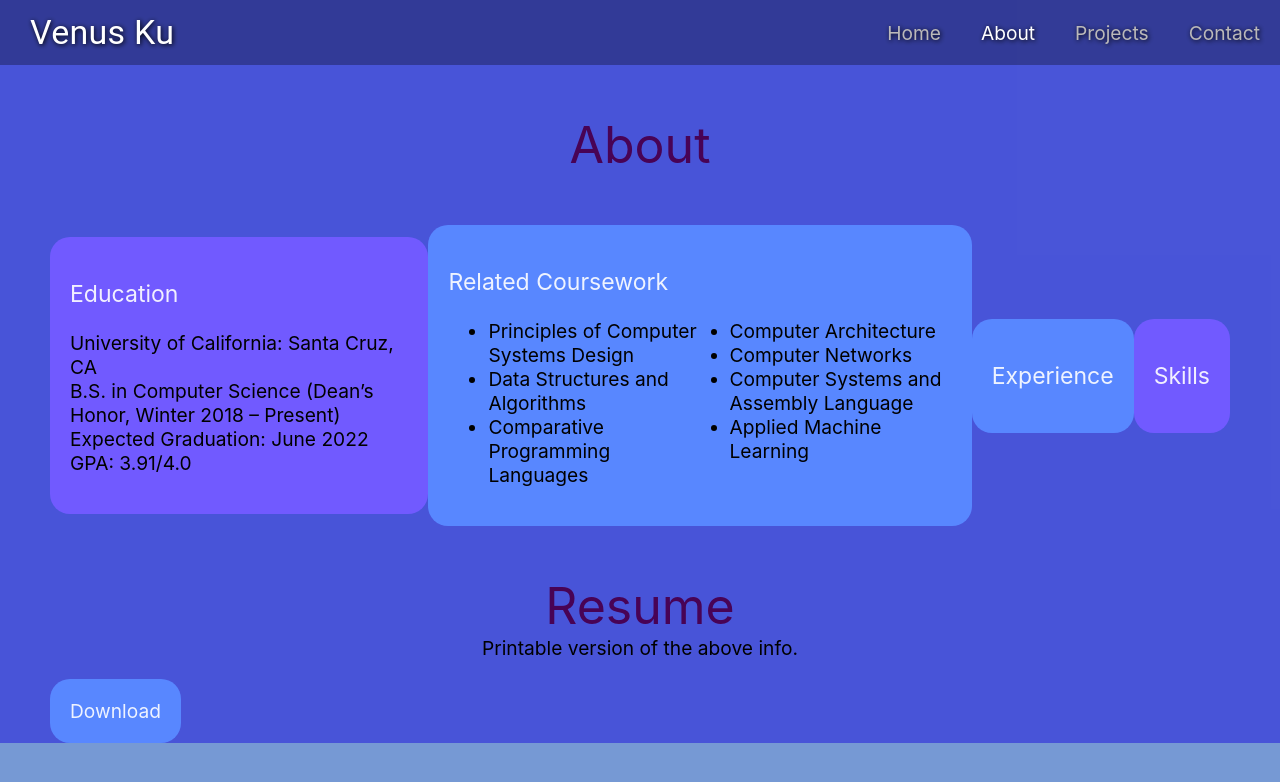
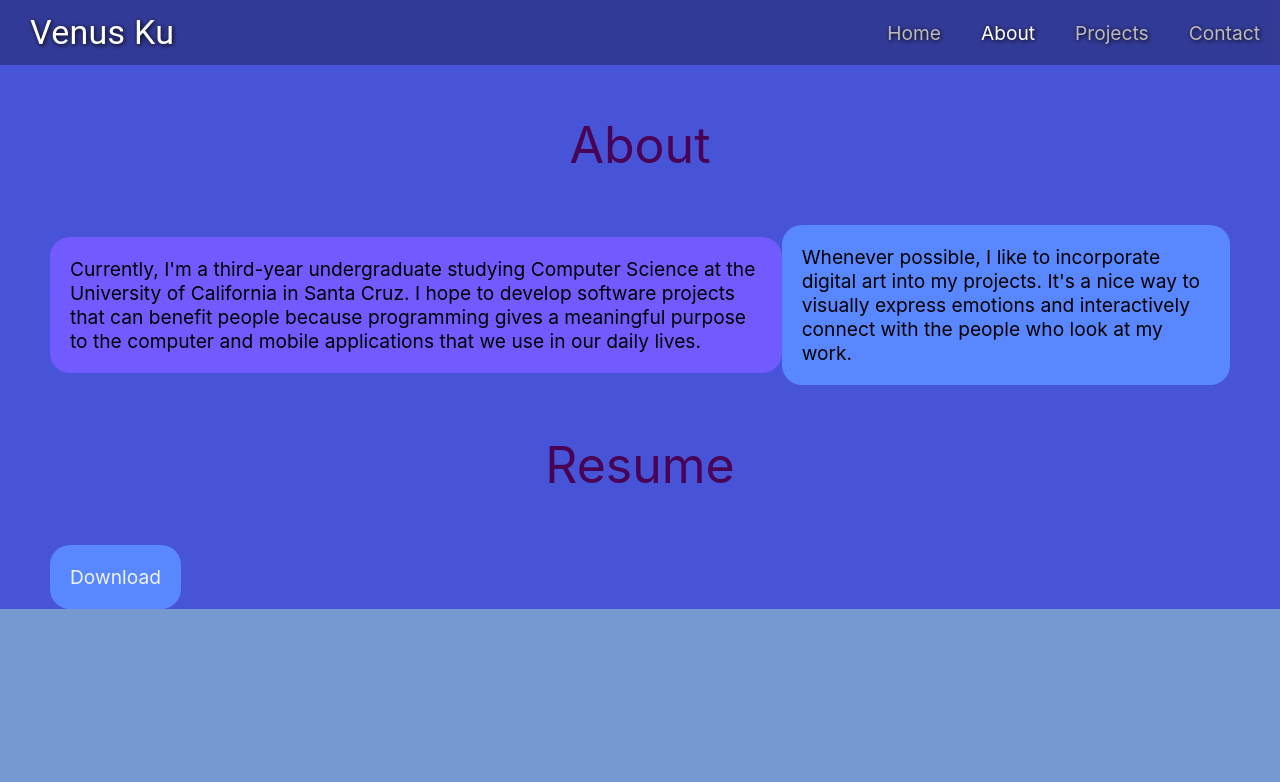
Before and after one commit to venuswku/venuswku.github.io, a React (Create React App) app: page /about in a window 1280 px wide. Shown: the top 782 px of the page. Built offline with nearby package versions, Linux system fonts and the light colour scheme.

Commit message:
changed info on about page

```diff
--- a/src/Pages/About.css
+++ b/src/Pages/About.css
@@ -22,18 +22,9 @@
     color: rgba(255, 255, 255, 0.9);
 }
 
-ul {
-    columns: 2;
-}
-
 .resume-content {
     display: flex;
     align-items: flex-start;
-}
-
-.resume-description {
-    margin-top: -50px;
-    text-align: center;
 }
 
 .download {
--- a/src/Pages/About.js
+++ b/src/Pages/About.js
@@ -7,34 +7,16 @@ function About() {
             <p className="about-heading">About</p>
             <div className="about-content">
                 <div className="purple-section">
-                    <p className="about-section">Education</p>
-                    <p>University of California: Santa Cruz, CA<br/>
-                        B.S. in Computer Science (Dean’s Honor, Winter 2018 – Present)<br/>
-                        Expected Graduation: June 2022<br/>
-                        GPA: 3.91/4.0
-                    </p>
+                    Currently, I'm a third-year undergraduate studying Computer Science at the University of California in Santa Cruz.
+                    I hope to develop software projects that can benefit people
+                    because programming gives a meaningful purpose to the computer and mobile applications that we use in our daily lives.
                 </div>
                 <div className="blue-section">
-                    <p className="about-section">Related Coursework</p>
-                    <ul>
-                        <li>Principles of Computer Systems Design</li>
-                        <li>Data Structures and Algorithms</li>
-                        <li>Comparative Programming Languages</li>
-                        <li>Computer Architecture</li>
-                        <li>Computer Networks</li>
-                        <li>Computer Systems and Assembly Language</li>
-                        <li>Applied Machine Learning</li>
-                    </ul>
-                </div>
-                <div className="blue-section">
-                    <p className="about-section">Experience</p>
-                </div>
-                <div className="purple-section">
-                    <p className="about-section">Skills</p>
+                    Whenever possible, I like to incorporate digital art into my projects.
+                    It's a nice way to visually express emotions and interactively connect with the people who look at my work.
                 </div>
             </div>
             <p className="about-heading">Resume</p>
-            <p className="resume-description">Printable version of the above info.</p>
             <div className="resume-content">
                 <div className="blue-section">
                     <p className="download">Download</p>
--- a/src/Pages/Home.css
+++ b/src/Pages/Home.css
@@ -79,7 +79,7 @@
     color: #480355;
     font-size: 100px;
     display: flex;
-    justify-content: center;    /* make text and icon in center of home-title flexbox */
+    justify-content: center;    /* make text and icon in center of home-heading flexbox */
     align-items: center;    /* make main axis of text and icon align in center */
     /* text-shadow: 1px 1px 5px #000000; */
     margin-top: -250px;
@@ -88,7 +88,12 @@
 }
 
 .intro {
-    display: inline-block;
+    display: flex;
+    justify-content: center;
+}
+.intro-content {
+    width: 50%;
+    /* display: inline-block; */
     background: #715AFF;
     padding: 20px;
     border-radius: 20px;
--- a/src/Pages/Home.js
+++ b/src/Pages/Home.js
@@ -22,18 +22,15 @@ const Home = () => {
             <div className="cloud cloud3"></div>
             <div className="home-heading">Welcome!<SentimentSatisfiedRounded className={classes.smileIcon}/></div>
             <div className="intro">
-                Hello! I'm Venus, a third-year undergraduate student studying Computer Science at the University of California in Santa Cruz.
-                <br/>
-                I have a passion for creating meaningful projects that can benefit people in any way possible.
+                <p className="intro-content">Hello, I'm Venus! I have a passion for combining creativity and programming to create meaningful projects that can benefit people.</p>
             </div>
-
             <div className="wave-background">
                 <div className="dive" onClick={scrollToOcean}>Dive in to explore more!</div>
                 <div className="wave"></div>
                 <div className="website-guide">
                     <NavLink exact to="/about" className="website-section" ref={oceanRef}>
                         <div className="section-name">About</div>
-                        <p className="section-description">My education, work experience, and skills. Downloadable resume is provided at the bottom of this section.</p>
+                        <p className="section-description">My background and what I'm passionate about. Downloadable resume is provided at the bottom of this section.</p>
                     </NavLink>
                     <NavLink exact to="/projects" className="website-section">
                         <div className="section-name">Projects</div>
@@ -41,7 +38,7 @@ const Home = () => {
                     </NavLink>
                     <NavLink exact to="/contact" className="website-section">
                         <div className="section-name">Contact</div>
-                        <p className="section-description">How to contact me.</p>
+                        <p className="section-description">How to contact me!</p>
                     </NavLink>
                 </div>
             </div>
--- a/src/Pages/Projects.css
+++ b/src/Pages/Projects.css
@@ -1,6 +1,6 @@
 .projects {
     padding-top: 65px;
-    /* background-color: #7699D4; */
+    background: rgba(33, 41, 166, 0.75);
 }
 
 .title {
@@ -9,6 +9,5 @@
     display: flex;
     justify-content: center;
     align-items: center;
-    /* margin: 0 0 0 50px; */
     /* text-shadow: 1px 1px 5px #000000; */
 }
```
